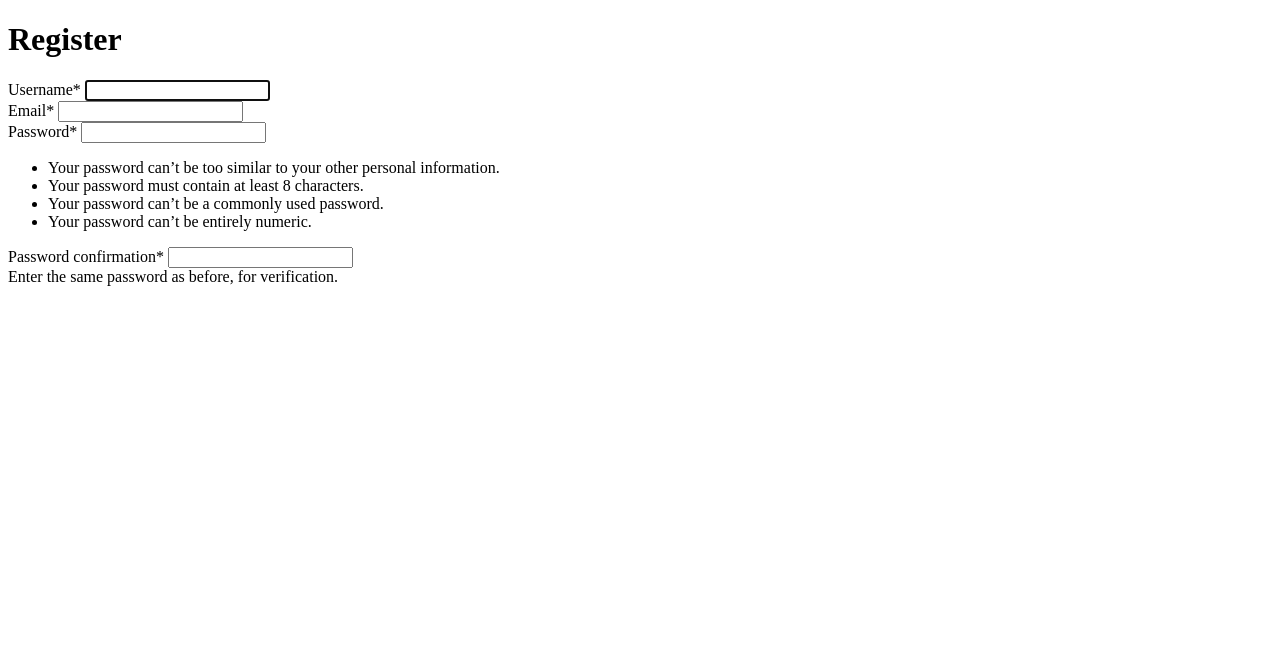
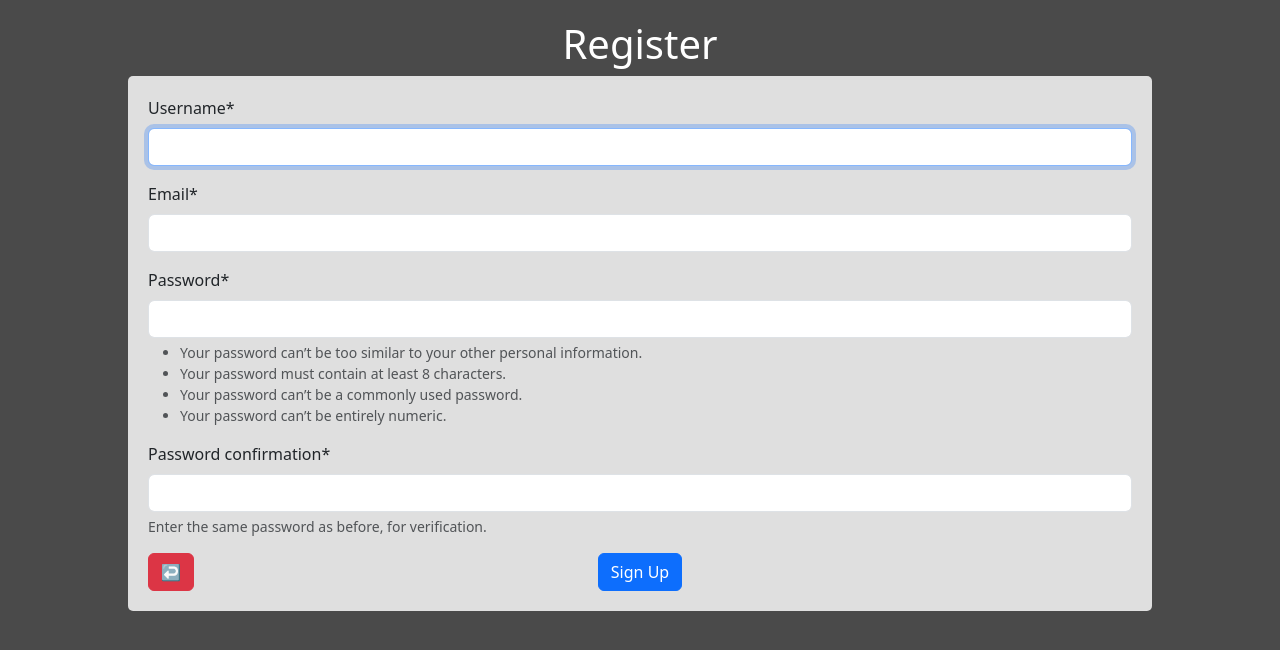
Before and after one commit to dbchristenson/croix-cards, a Django app: page /register/ in a window 1280 px wide. Shown: the top 650 px of the page. Run offline with Django 5.2, Linux system fonts and the light colour scheme; some libraries are stand-ins or nearby versions.

Commit message:
styling registration

```diff
--- a/ccsite/ccapp/forms.py
+++ b/ccsite/ccapp/forms.py
@@ -1,5 +1,5 @@
 from crispy_forms.helper import FormHelper
-from crispy_forms.layout import Submit
+from crispy_forms.layout import Column, Div, Field, Layout, Row, Submit
 from django import forms
 from django.contrib.auth.forms import UserCreationForm
 
@@ -26,11 +26,19 @@ class SignUpForm(UserCreationForm):
 
         # Initialize the FormHelper
         self.helper = FormHelper()
+        self.helper.layout = Layout(
+            Row(
+                Column("username", css_class="form-group col-md-6 mb-0"),
+                Column("email", css_class="form-group col-md-6 mb-0"),
+                css_class="form-row",
+            ),
+            Row(
+                Column("password1", css_class="form-group col-md-6 mb-0"),
+            ),
+            Row(Submit("submit", "Sign Up", css_class="btn btn-primary")),
+        )
         self.helper.form_method = "post"
         self.helper.form_class = "form"
-        self.helper.add_input(
-            Submit("submit", "Sign Up", css_class="btn btn-primary")
-        )
 
 
 class AddCardForm(forms.ModelForm):
--- a/ccsite/ccapp/views.py
+++ b/ccsite/ccapp/views.py
@@ -26,6 +26,9 @@ def logout_view(request):
 ### User Registration ###   # noqa: E266
 def register(request):
     """Handles registering new accounts."""
+
+    if request.user.is_authenticated:
+        return redirect("home")
 
     if request.method == "POST":
         form = SignUpForm(request.POST)
--- a/ccsite/ccsite/settings.py
+++ b/ccsite/ccsite/settings.py
@@ -124,6 +124,10 @@ USE_TZ = True
 
 STATIC_URL = "static/"
 
+STATICFILES_DIRS = [
+    BASE_DIR / "static",
+]
+
 # Default primary key field type
 # https://docs.djangoproject.com/en/5.1/ref/settings/#default-auto-field
 
@@ -134,3 +138,4 @@ AUTHENTICATION_BACKENDS = ["path.to.EmailOrUsernameBackend"]
 
 # crispy_forms settings
 CRISPY_TEMPLATE_PACK = "bootstrap5"
+CRISPY_ALLOWED_TEMPLATE_PACKS = "bootstrap5"
--- /dev/null
+++ b/ccsite/static/css/register.css
@@ -0,0 +1,30 @@
+h1 {
+    text-align: center;
+    font-size: 2.5em;
+    margin-top: 20px;
+    color: white;
+}
+
+body {
+    background-color: #4a4a4a;
+}
+
+.form-submit {
+    display: flex;
+    align-items: center;
+    justify-content: center;
+    position: relative;
+}
+
+.form-container {
+    background-color: #dfdfdf;
+    padding: 20px;
+    border-radius: 5px;
+    margin-left: 10vw;
+    margin-right: 10vw;
+}
+
+.left-button {
+    position: absolute;
+    left: 0;
+}
--- a/ccsite/templates/index.html
+++ b/ccsite/templates/index.html
@@ -10,8 +10,8 @@
 <body>
     <h1>Croix Cards TCG</h1>
     <div>
-        <a href="/login">Login</a>
-        <a href="/register">Register</a>
+        <a href="/login/">Login</a>
+        <a href="/register/">Register</a>
     </div>
 </body>
 
--- a/ccsite/templates/register.html
+++ b/ccsite/templates/register.html
@@ -1,3 +1,5 @@
+{% load static %}
+
 <!DOCTYPE html>
 <html lang="en">
 
@@ -5,15 +7,21 @@
     <meta charset="UTF-8">
     <meta name="viewport" content="width=device-width, initial-scale=1.0">
     <title>CCTCG</title>
+    <link href="https://cdn.jsdelivr.net/npm/bootstrap@5.3.0/dist/css/bootstrap.min.css" rel="stylesheet">
+    <link rel="stylesheet" href="{% static 'css/register.css' %}">
 </head>
 
 <body>
     {% load crispy_forms_tags %}
     <h1>Register</h1>
-    <div>
+    <div class="form-container">
         <form method="post" , enctype="multipart/form-data">
             {% csrf_token %}
             {{ form|crispy }}
+            <div class="form-submit">
+                <a href="index" class="btn btn-danger left-button">↩️</a>
+                <button type="submit" class="btn btn-primary">Sign Up</button>
+            </div>
         </form>
     </div>
 </body>
```
